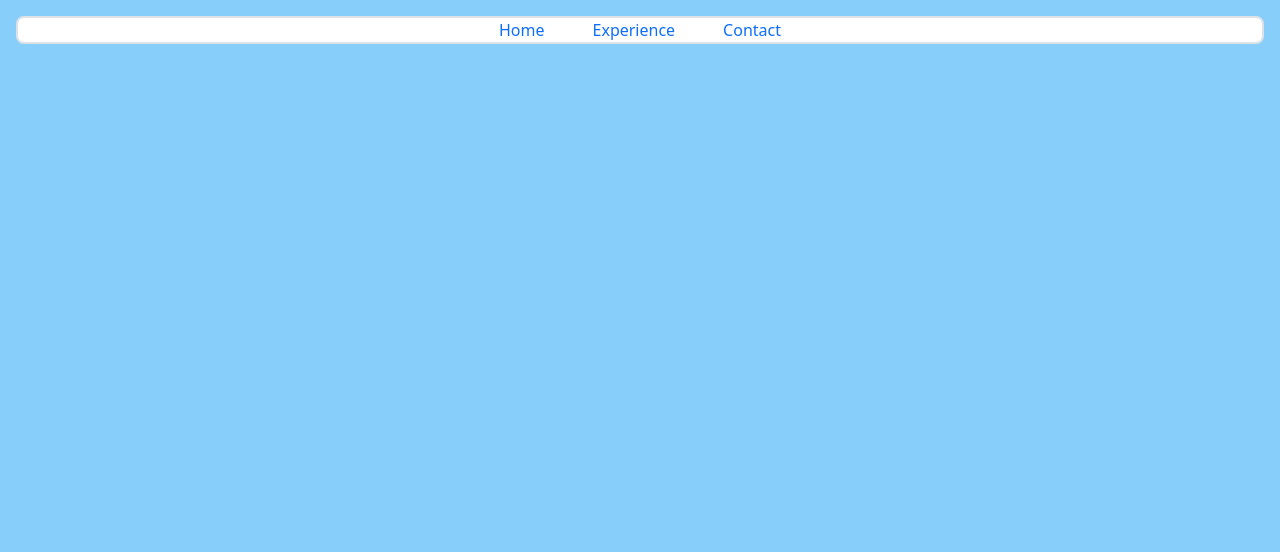
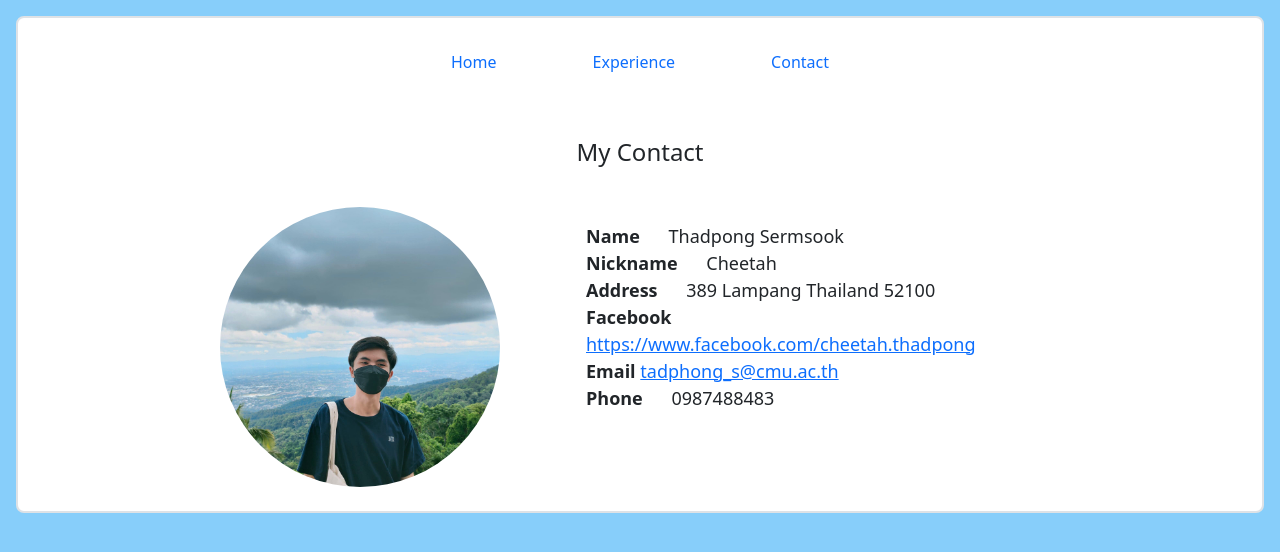
Before and after one commit to cpe-cmu-261207/lab-01-tahhh2234, a plain HTML site: page contact.html in a window 1280 px wide. Drawn offline with nearby package versions, Linux system fonts and the light colour scheme.

Commit message:
pre page

```diff
--- a/contact.html
+++ b/contact.html
@@ -19,21 +19,68 @@
   </head>
 
   <body style="background-color: lightskyblue">
-    <div>
     <div class="vstack gap-2 border border-2 rounded-3 bg-white m-3">
+      <!--navbar-->
+      <br />
       <div
         class="d-none d-sm-flex d-flex mx-auto align-items-center"
         style="max-width: 1000px"
       >
         <div class="hstack gap-5" style="color: blue">
-            <a href="home.html" style="text-decoration: none">Home</a>
-            <a href="experience.html" style="text-decoration: none"
+          <a href="index.html" style="text-decoration: none">Home</a>
+          <a href="experience.html" style="text-decoration: none" class="mx-5"
             >Experience</a
           >
           <a href="contact.html" style="text-decoration: none">Contact</a>
         </div>
       </div>
+      <br />
+      <br />
+      <!--contact-->
+      <h4 class="m-auto">My Contact</h4>
+      <br>
+      <div class="card m-auto border-0" style="max-width: 840px">
+        <div class="row g-0">
+          <div class="col">
+            <img
+              src="/images/profile.jpg"
+              class="rounded-circle"
+              width="80%"
+              height="auto"
+            />
           </div>
+          <div class="col-md-7" style="font-size: 18px">
+            <div class="card-body">
+              <span class="card-title fw-bold">Name</span>
+              <span class="card-text mx-4">
+                Thadpong Sermsook
+              </span>
+              <br>
+              <span class="card-title fw-bold">Nickname</span>
+              <span class="card-text mx-4">
+                Cheetah
+              </span>
+              <br>
+              <span class="card-title fw-bold">Address</span>
+              <span class="card-text mx-4">
+                389 Lampang Thailand 52100
+              </span>
+              <br>
+              <span class="card-title fw-bold">Facebook</span>
+              <a href="https://www.facebook.com/cheetah.thadpong/" target="_blank">https://www.facebook.com/cheetah.thadpong</a>
+              </span>
+              <br>
+              <span class="card-title fw-bold">Email</span>
+              <a href = "mailto: tadphong_s@cmu.ac.th">tadphong_s@cmu.ac.th</a>
+              <br>
+              <span class="card-title fw-bold">Phone</span>
+              <span class="card-text mx-4">
+                0987488483
+              </span>
+            </div>
+          </div>
+        </div>
+        <br>
       </div>
   </body>
 </html>
```
Also changed, not shown: experience.html (+48 -3 lines), index.html (+11 -7 lines). Lines whose indentation alone changed are shown as unchanged.
